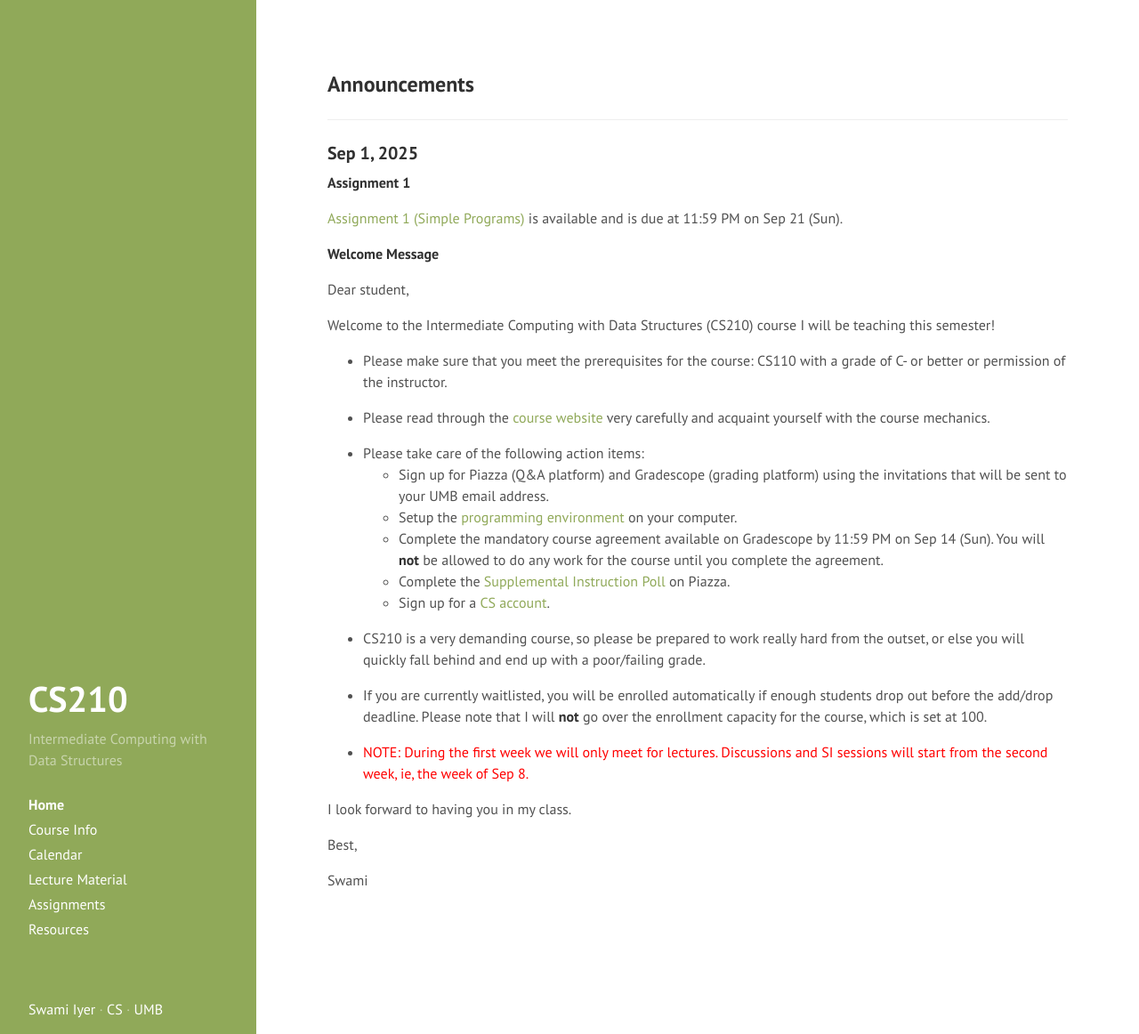
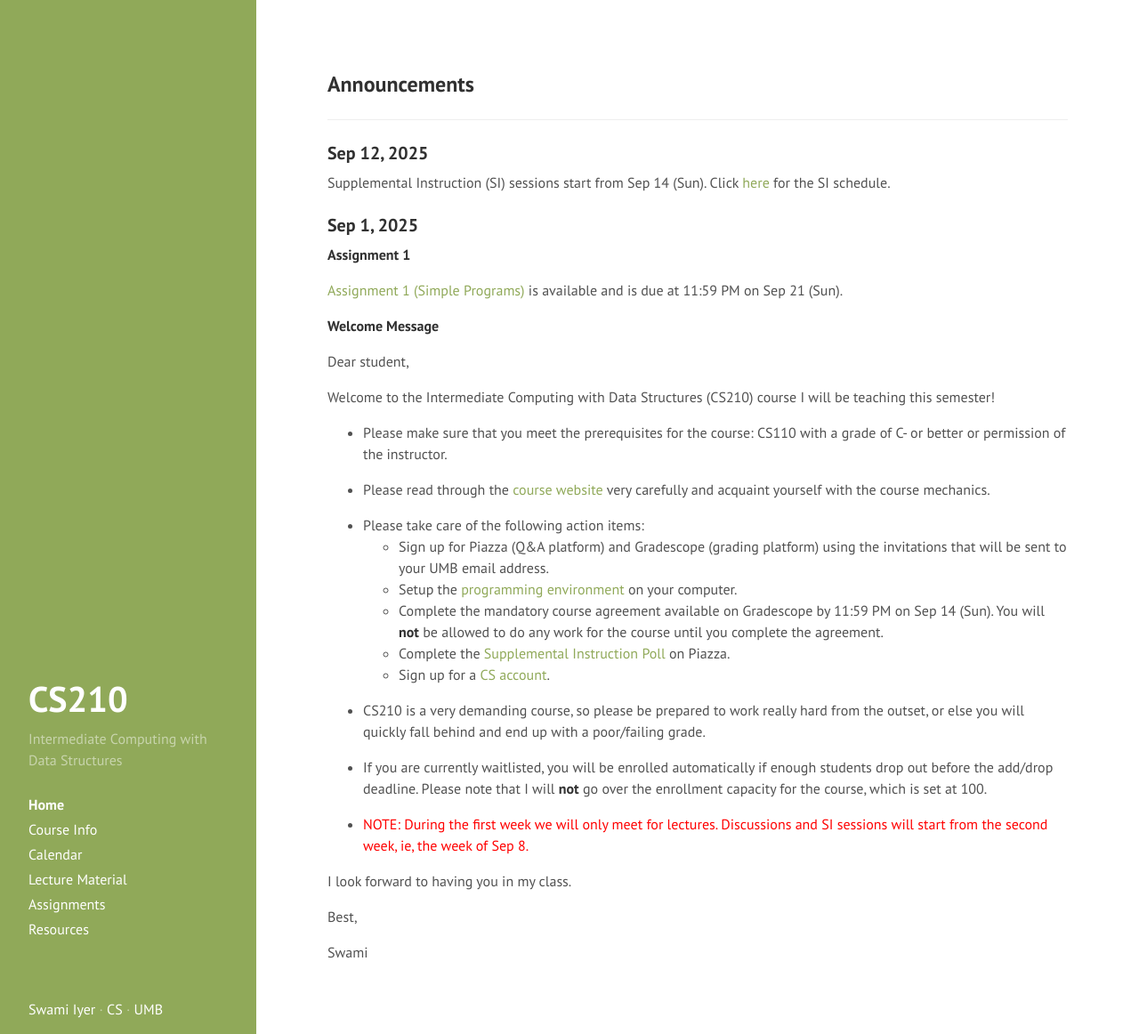
Before and after one commit to swamiiyer/swamiiyer.github.io, a Jekyll site: the page built from _pages/cs210/index.md, in a window 1280 px wide and 1162 px high. Shown: the whole window at 89% size. Built offline with Jekyll 4.4.1, drawn with Linux system fonts in a browser that asks for light colours.

Commit message:
SI announcement

```diff
--- a/_pages/cs210/index.md
+++ b/_pages/cs210/index.md
@@ -4,6 +4,10 @@ layout: cs210_page
 title: Home
 order: 1
 ---
+
+### Sep 12, 2025
+
+Supplemental Instruction (SI) sessions start from Sep 14 (Sun). Click [here](course_info.html) for the SI schedule.
 
 ### Sep 1, 2025
 
```
Also changed, not shown: _pages/cs110/index.md (+4 -0 lines).
